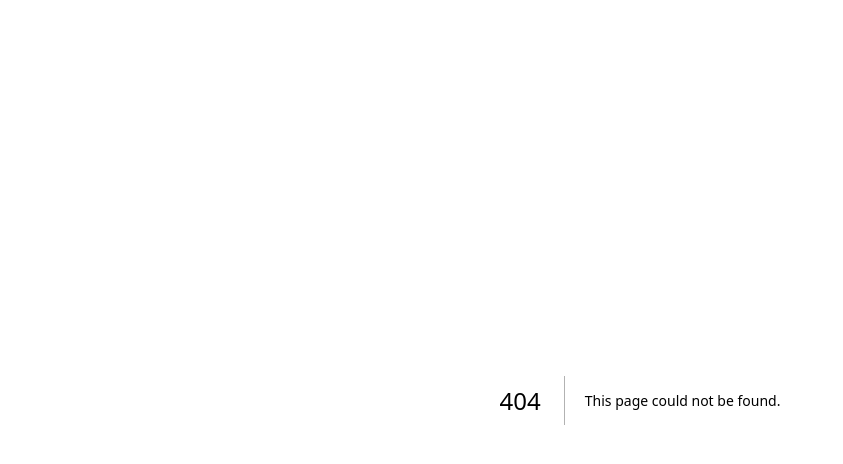
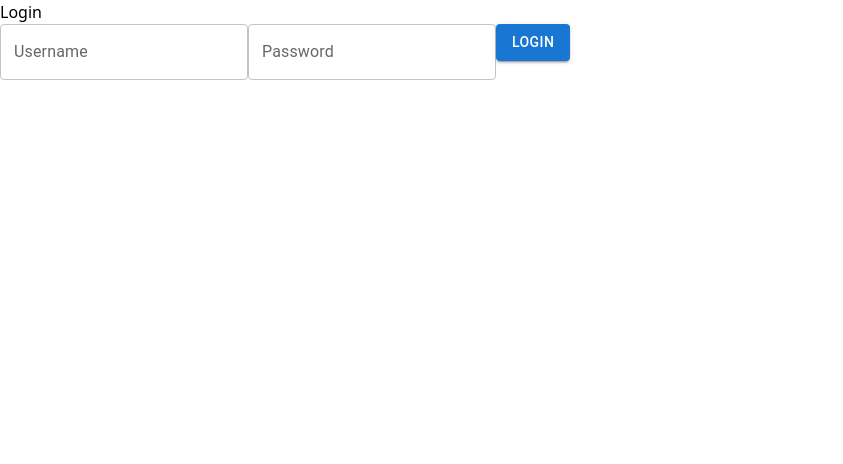
Before and after one commit to mariamaoliveira-ai/python-validator-nextjs, a Next.js app in the folder frontend-nextjs/: page /login in a window 1280 px wide. Before the commit this address had no page. Shown: the top 464 px of the page, without its empty margins (0-843 px from the left). Built offline with nearby package versions, Linux system fonts and the light colour scheme.

Commit message:
Implement login functionality with authentication context and tests

```diff
--- /dev/null
+++ b/frontend-nextjs/app/dashboard/page.tsx
@@ -0,0 +1,7 @@
+export default function LoginPage(){
+    return (
+        <div>
+
+        </div>
+    );
+}
--- a/frontend-nextjs/app/layout.tsx
+++ b/frontend-nextjs/app/layout.tsx
@@ -1,6 +1,7 @@
 import type { Metadata } from "next";
 import { Geist, Geist_Mono } from "next/font/google";
 import "./globals.css";
+import { AuthProvider } from "@/lib/login";
 
 const geistSans = Geist({
   variable: "--font-geist-sans",
@@ -13,8 +14,8 @@ const geistMono = Geist_Mono({
 });
 
 export const metadata: Metadata = {
-  title: "Create Next App",
-  description: "Generated by create next app",
+  title: "Python Validator",
+  description: "Validate your Python files with ease using our Python Validator app. Submit your code and receive instant feedback on its correctness and performance.",
 };
 
 export default function RootLayout({
@@ -27,7 +28,11 @@ export default function RootLayout({
       lang="en"
       className={`${geistSans.variable} ${geistMono.variable} h-full antialiased`}
     >
-      <body className="min-h-full flex flex-col">{children}</body>
+      <body className="min-h-full flex flex-col">
+        <AuthProvider>
+          {children}
+        </AuthProvider>
+      </body>
     </html>
   );
 }
--- /dev/null
+++ b/frontend-nextjs/app/login/page.tsx
@@ -0,0 +1,57 @@
+'use client'
+
+import { useAuth } from "@/lib/login";
+import { Alert, Box, Button, TextField } from "@mui/material";
+import { useState } from "react";
+import {useRouter} from 'next/navigation'
+
+
+export default function LoginPage(){
+    const router = useRouter();
+    const {user, login, logout} = useAuth();
+    const [userName, setUserName] = useState('');
+    const [password, setPassword] = useState('');
+    const [errorMessage, setErrorMessage] = useState('');
+
+    const handleLogin = (event: React.FormEvent<HTMLFormElement>) => {
+        event.preventDefault();
+        const loginSuccess = login(userName, password);
+        if(!loginSuccess){
+            setErrorMessage('Invalid username or password');
+        }else{
+            router.push('/dashboard');
+        }
+    };
+
+    return (
+        <div>
+            <h1>Login</h1>
+            <Box component="form" onSubmit={handleLogin}>
+                {errorMessage && (
+                    <Alert severity="error">
+                        {errorMessage}
+                    </Alert>
+                )}
+                <TextField
+                    label="Username"
+                    variant="outlined"
+                    value={userName}
+                    onChange={(e) => setUserName(e.target.value)}
+                />
+                <TextField
+                    label="Password"
+                    variant="outlined"
+                    type="password"
+                    value={password}
+                    onChange={(e) => setPassword(e.target.value)}
+                />
+                <Button
+                    type="submit"
+                    variant="contained"
+                >
+                    Login
+                </Button>
+            </Box>
+        </div>
+    );
+}
--- a/frontend-nextjs/app/page.tsx
+++ b/frontend-nextjs/app/page.tsx
@@ -1,3 +1,4 @@
+import { redirect } from "next/dist/client/components/navigation";
 import SubmissionForm from "../components/submission-form/SubmissionForm";
 import SubmissionTable from "../components/submission-table/SubmissionTable";
 import { getSubmissions, Submission } from "../lib/validatorApi";
@@ -10,27 +11,27 @@ function orderSubmissionsByDate(submissions: Submission[]): Submission[] {
   }
 
 export default async function Home() {
+    redirect('/login');
+  // const submissions = orderSubmissionsByDate(await getSubmissions());
 
-  const submissions = orderSubmissionsByDate(await getSubmissions());
+  // return (
+  //   <div className="max-w-4xl mx-auto py-10 px-4">
+  //     <header className="mb-8">
+  //       <h1 className="text-3xl font-bold text-blue-600">
+  //         Python Validator
+  //       </h1>
+  //       <p className="text-slate-500 text-sm mt-1">
+  //         Submit your Python file to check your solution
+  //       </p>
+  //     </header>
 
-  return (
-    <div className="max-w-4xl mx-auto py-10 px-4">
-      <header className="mb-8">
-        <h1 className="text-3xl font-bold text-blue-600">
-          Python Validator
-        </h1>
-        <p className="text-slate-500 text-sm mt-1">
-          Submit your Python file to check your solution
-        </p>
-      </header>
+  //     <section className="bg-white rounded-xl shadow-sm border border-slate-200 p-6 mb-6">{}
+  //       <SubmissionForm/>
+  //     </section>
 
-      <section className="bg-white rounded-xl shadow-sm border border-slate-200 p-6 mb-6">{}
-        <SubmissionForm/>
-      </section>
-
-      <section className="bg-white rounded-xl shadow-sm border border-slate-200 p-6">{}
-        <SubmissionTable submissions={submissions} />
-      </section>
-    </div>
-  );
+  //     <section className="bg-white rounded-xl shadow-sm border border-slate-200 p-6">{}
+  //       <SubmissionTable submissions={submissions} />
+  //     </section>
+  //   </div>
+  // );
 }
--- /dev/null
+++ b/frontend-nextjs/lib/login.tsx
@@ -0,0 +1,35 @@
+'use client'
+
+import { createContext, use, useState } from "react";
+
+
+const DEMO_USER = {
+    username: 'demo',
+    password: 'demo123',
+};
+
+export const AuthContext = createContext<any>(undefined);
+
+export function AuthProvider({ children }: { children: React.ReactNode }) {
+  const [user, setUser] = useState<string | null>(null);
+
+  const login = (username: string, password: string) => {
+    if (username === DEMO_USER.username && password === DEMO_USER.password) {
+      setUser(username);
+      return true;
+    }
+    return false;
+  };
+
+  const logout = () => setUser(null);
+
+  return (
+    <AuthContext value={{ user, login, logout }}>
+      {children}
+    </AuthContext>
+  );
+}
+
+export function useAuth() {
+  return use(AuthContext);
+}
```
Also changed, not shown: 2 other files (tests, documents, lock files or other folders).
